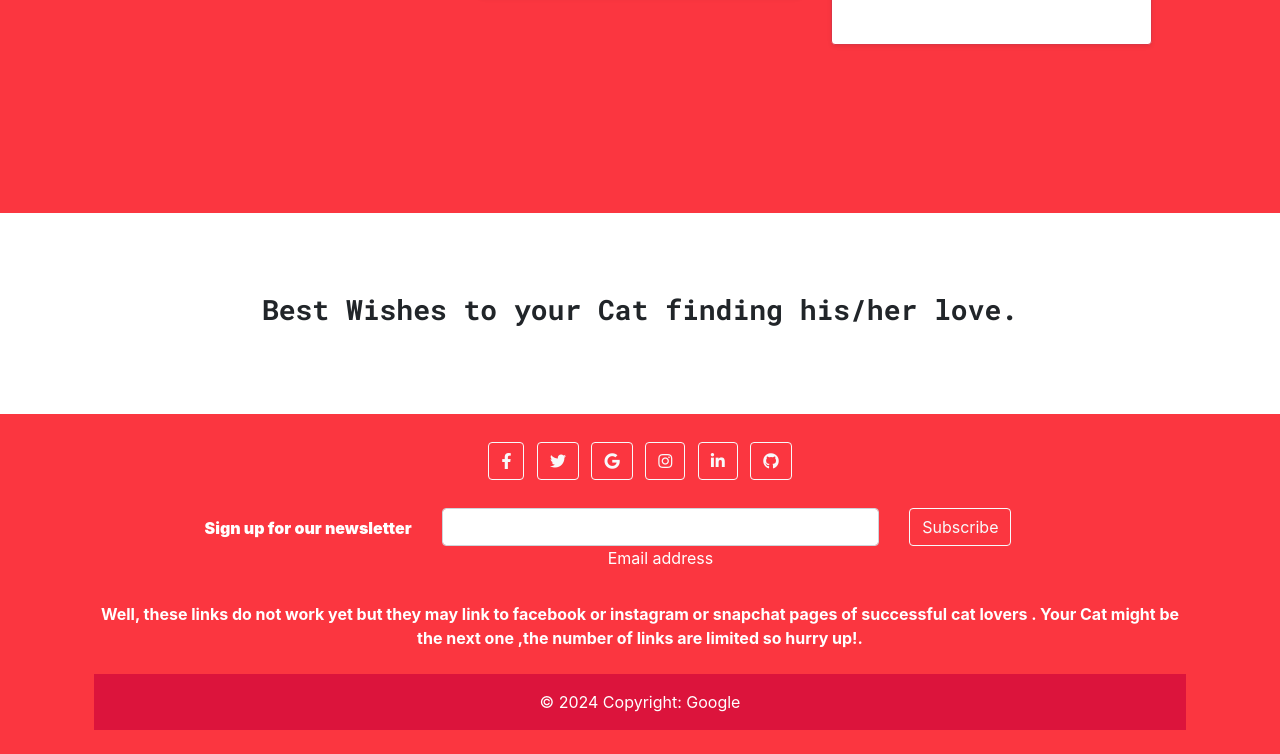
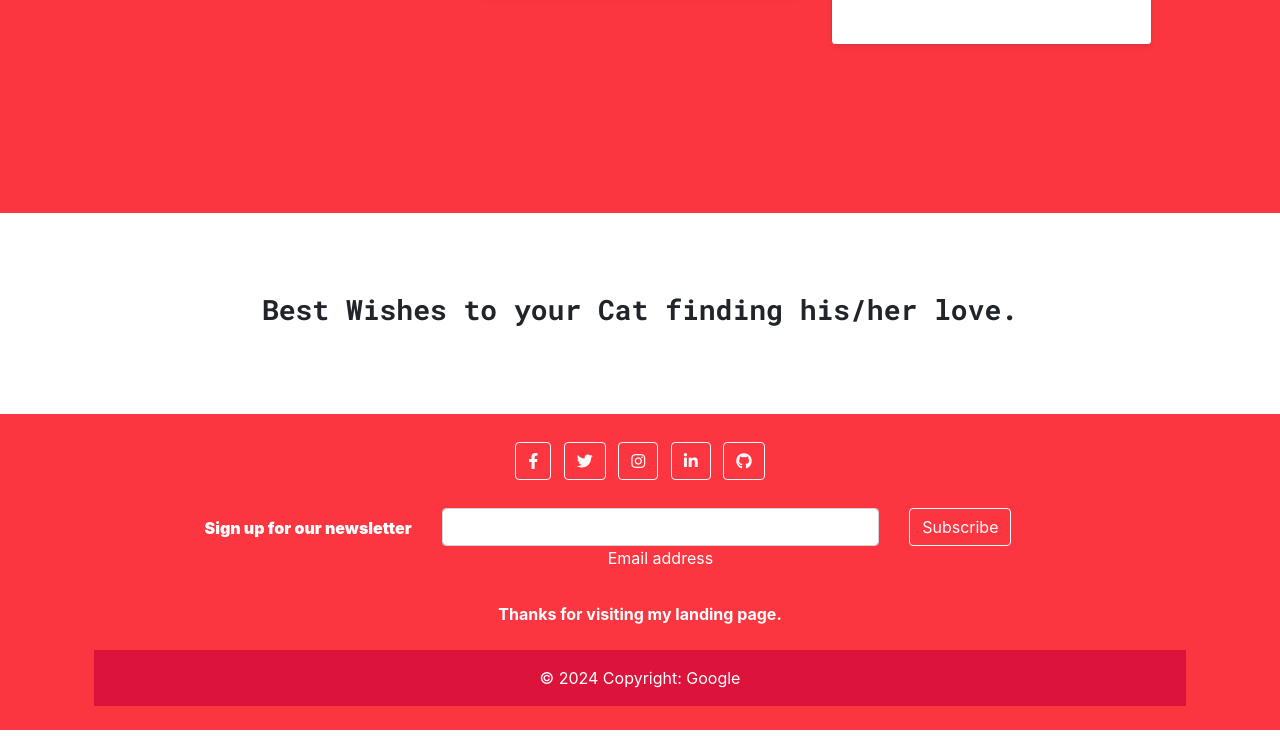
Before and after one commit to spexcher/meetcat, a plain HTML site: page index.html in a window 1280 px wide. Shown: the part 3433-4187 px from the top of the page. After the commit the page ends 4163 px from the top, so only its background shows below. Drawn offline with nearby package versions, Linux system fonts and the light colour scheme; no server answers.

Commit message:
Please enter the commit message for your changes. Lines starting with '#' will be ignored, and an empty message aborts the commit.
On branch main
Your branch is ahead of 'origin/main' by 1 commit.
  (use "git push" to publish your local commits)

Changes to be committed:
	modified:   index.html

```diff
--- a/index.html
+++ b/index.html
@@ -238,39 +238,6 @@
 
 </section>
 
-    <!-- <h2>A Plan for Every Dog's Needs</h2>
-    <p>Simple and affordable price plans for your and your dog.</p>
-
-
-    <h3>Chihuahua</h3>
-    <h2>Free</h2>
-    <p>5 Matches Per Day</p>
-    <p>10 Messages Per Day</p>
-    <p>Unlimited App Usage</p>
-    <button type="button">Sign Up</button>
-
-
-    <h3>Labrador</h3>
-    <h2>$49 / mo</h2>
-    <p>Unlimited Matches</p>
-    <p>Unlimited Messages</p>
-    <p>Unlimited App Usage</p>
-    <button type="button">Sign Up</button>
-
-
-    <h3>Mastiff</h3>
-    <h2>$99 / mo</h2>
-    <p>Pirority Listing</p>
-    <p>Unlimited Matches</p>
-    <p>Unlimited Messages</p>
-    <p>Unlimited App Usage</p>
-    <button type="button">Sign Up</button>
-
-
- -->
-
-  <!-- Call to Action -->
-
   <section id="cta" style="text-align: center; padding: 5rem;">
 
     <h3>Best Wishes to your Cat finding his/her love.</h3>
@@ -294,11 +261,6 @@
       <!-- Twitter -->
       <a class="btn btn-outline-light btn-floating m-1" href="#!" role="button"
         ><i class="fab fa-twitter"></i
-      ></a>
-
-      <!-- Google -->
-      <a class="btn btn-outline-light btn-floating m-1" href="#!" role="button"
-        ><i class="fab fa-google"></i
       ></a>
 
       <!-- Instagram -->
@@ -358,8 +320,7 @@
     <!-- Section: Text -->
     <section class="mb-4" style="background-color: #fb3640;">
       <p>
-        Well, these links do not work yet but they may link to facebook or instagram or snapchat pages of successful cat lovers .
-        Your Cat might be the next one ,the number of links are limited so hurry up!.
+       Thanks for visiting my landing page.
       </p>
     </section>
     <!-- Section: Text -->
```
